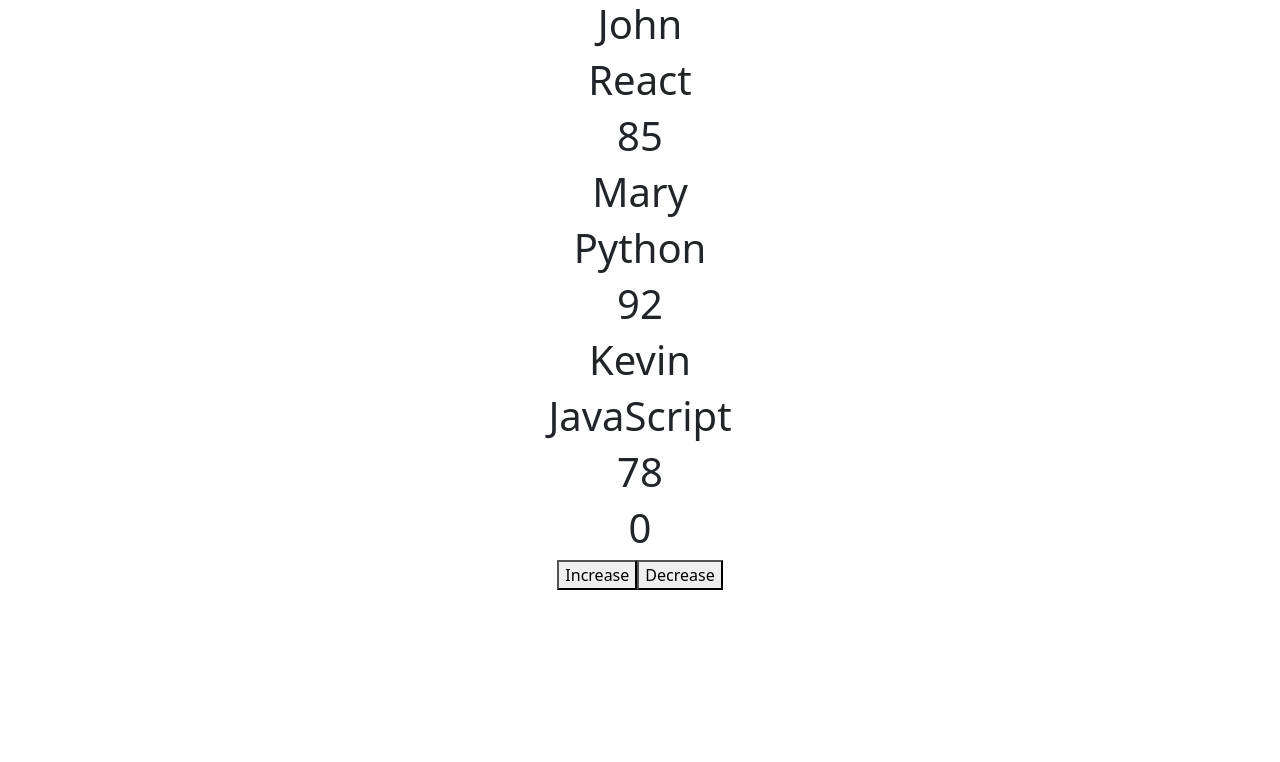
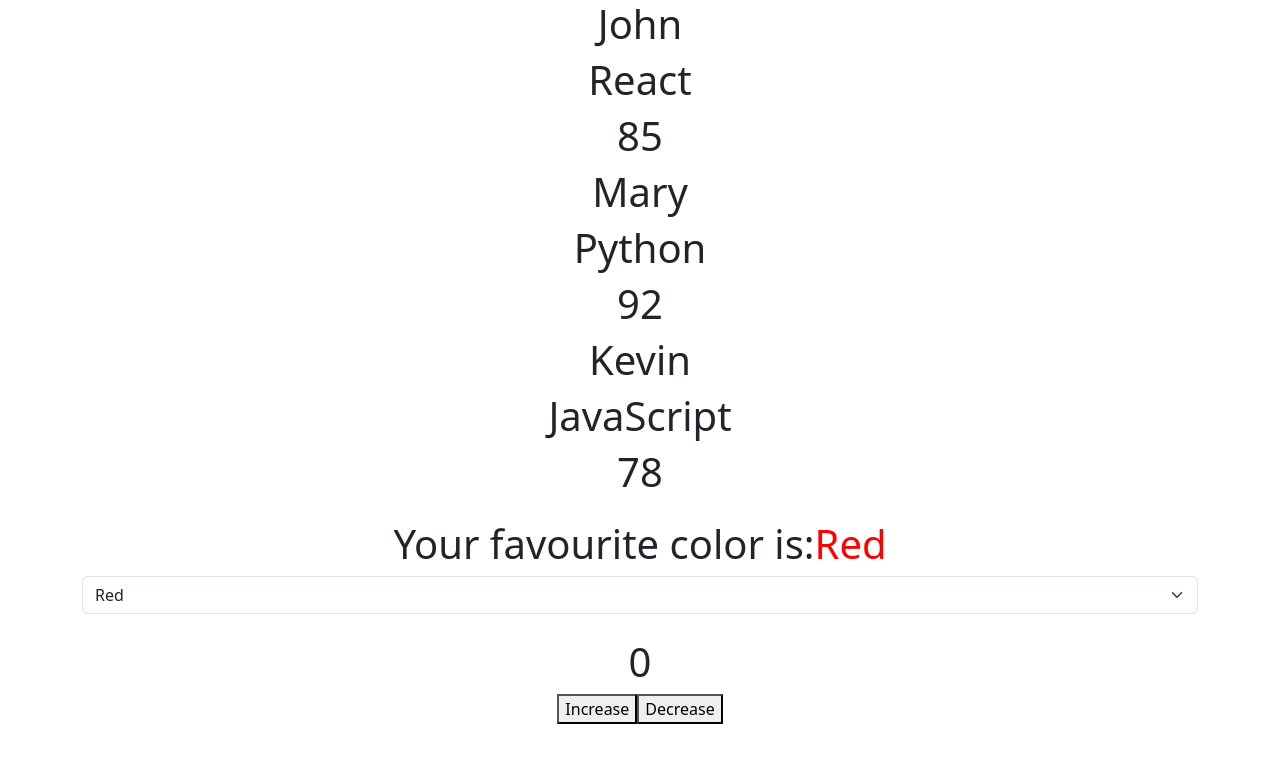
Before and after one commit to Osekobo/React-App, a React (Create React App) app: page / in a window 1280 px wide. Shown: the top 762 px of the page. Built offline with nearby package versions, Linux system fonts and the light colour scheme.

Commit message:
ColorPicker done

```diff
--- a/src/App.js
+++ b/src/App.js
@@ -3,6 +3,7 @@ import 'bootstrap/dist/css/bootstrap.min.css';
 import 'bootstrap/dist/js/bootstrap.bundle.min.js';
 import StudentCard from "./components/StudentCard";
 import Counter from "./components/Counter";
+import Color from "./components/ColorPicker";
 
 function App() {
   const students = [
@@ -16,6 +17,7 @@ function App() {
         <StudentCard key={student.id} name={student.name} course={student.course}
           score={student.score} ></StudentCard>
       ))}
+      <Color></Color>
       <Counter></Counter>
     </div>
   )
--- a/src/components/ColorPicker.jsx
+++ b/src/components/ColorPicker.jsx
@@ -1,21 +1,21 @@
 import { useState } from "react";
-
 function Color() {
-
-  const [count, setCount] = useState('Red');
+  const [found, setFound] = useState('Red');
   return (
     <>
-      <h1>{count}</h1>
-      <button onClick={() => { setCount(count + 1) }}>Increase</button>
-      <button onClick={() => { setCount(count - 1) }}>Decrease</button>
-      <select class="form-select" aria-label="Default select example">
-        <option selected>Open this select menu</option>
-        <option value="1">Red</option>
-        <option value="2">Blue</option>
-        <option value="3">Green</option>
-        <option value="3">Yellow</option>
-      </select>
-      <h1>Your favourite color is:</h1>
+      <div className="container my-4">
+
+        <h1>Your favourite color is:<span style={{ color: found }}>{found}</span></h1>
+
+        <select className="form-select" value={found} onChange={(e) => setFound(e.target.value)}>
+          <option selected>Pick Color:</option>
+          <option value="Red">Red</option>
+          <option value="Blue">Blue</option>
+          <option value="Green">Green</option>
+          <option value="Yellow">Yellow</option>
+        </select>
+
+      </div >
     </>
   )
 };
```
